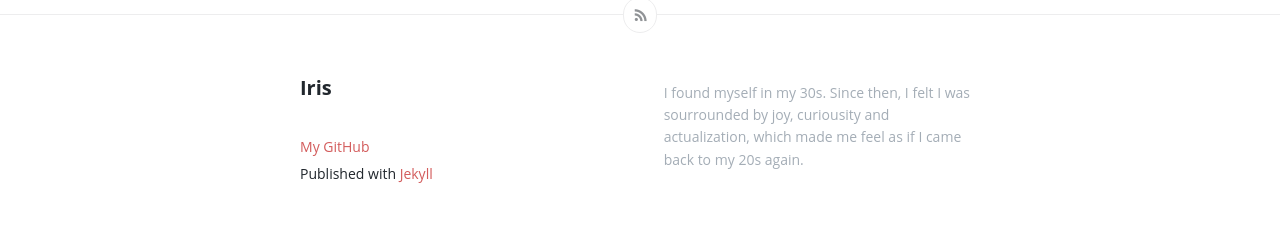
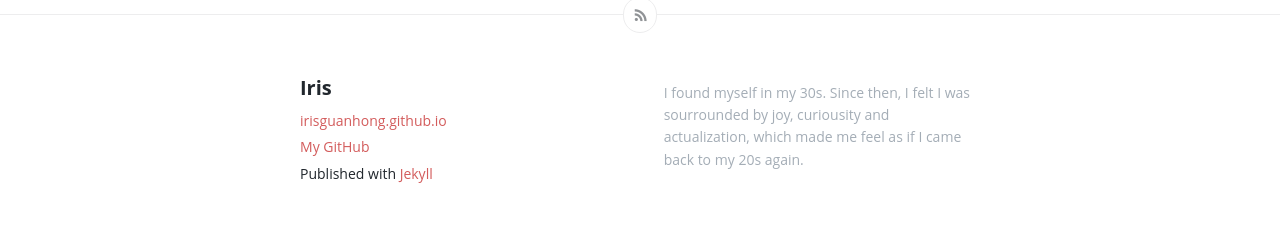
Before and after one commit to irisguanhong/irisguanhong.github.io, a Jekyll site: the page built from index.html, in a window 1280 px wide. Shown: the part 2046-2281 px from the top of the page. Built offline with Jekyll 4.4.1, drawn with Linux system fonts in a browser that asks for light colours; the list of posts is cut into pages by our own code.

Commit message:
fixed web link

```diff
--- a/_includes/footer.html
+++ b/_includes/footer.html
@@ -16,7 +16,7 @@
 
             <div class="details">
                 <h4><a href="/about" class="url n">{{ site.author }}</a></h4>
-                <a href="{{ site.baseurl}}" class="js-remove-domain-schema">{{ site.baseurl }}</a><br>
+                <a href="{{ site.baseurl}}" class="js-remove-domain-schema">irisguanhong.github.io</a><br>
                 <span><a href='https://github.com/{{ site.github }}'>My GitHub</a></span><br>
                 <span>Published with <a href="https://jekyllrb.com">Jekyll</a></span>
             </div>
```
